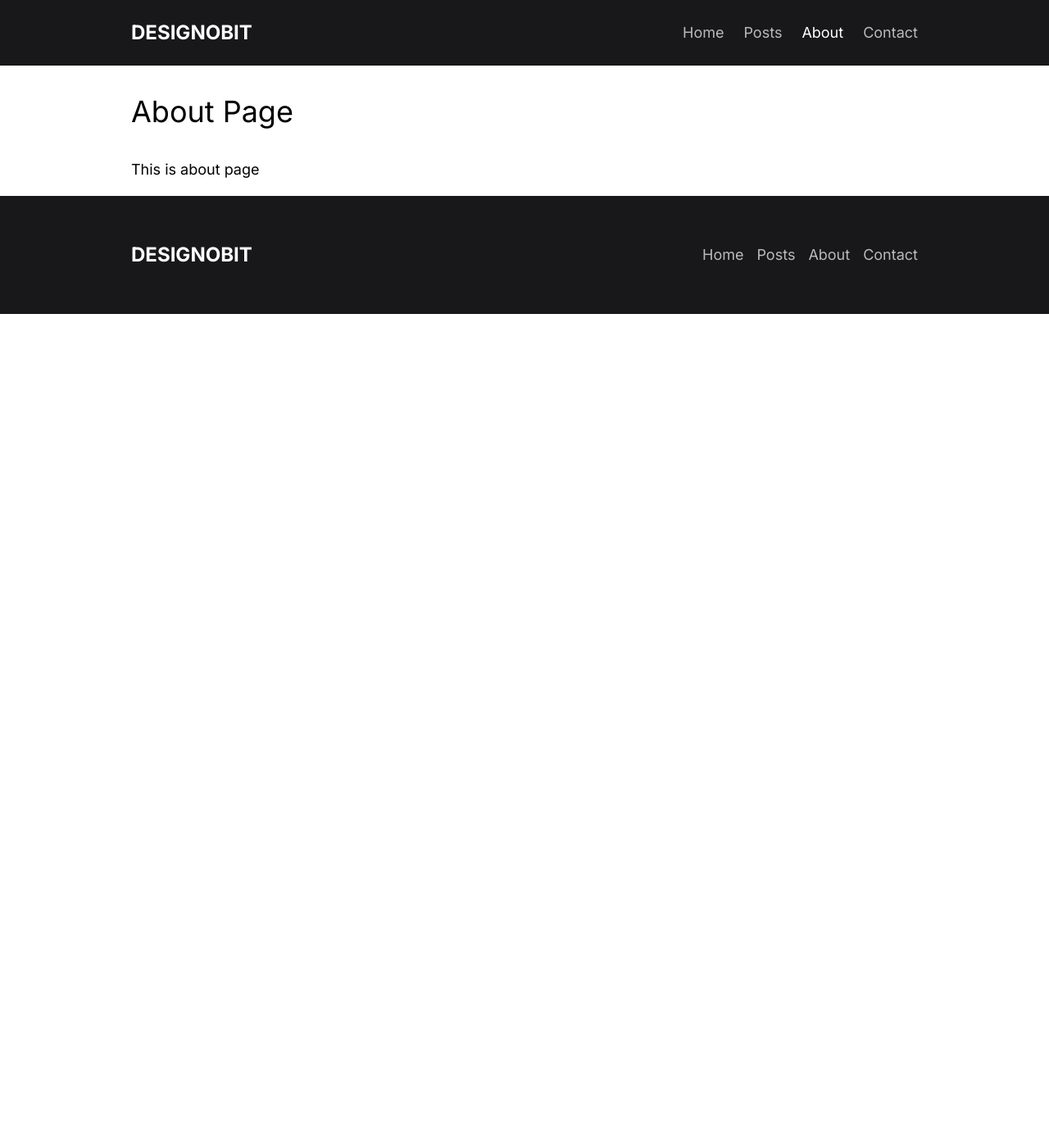
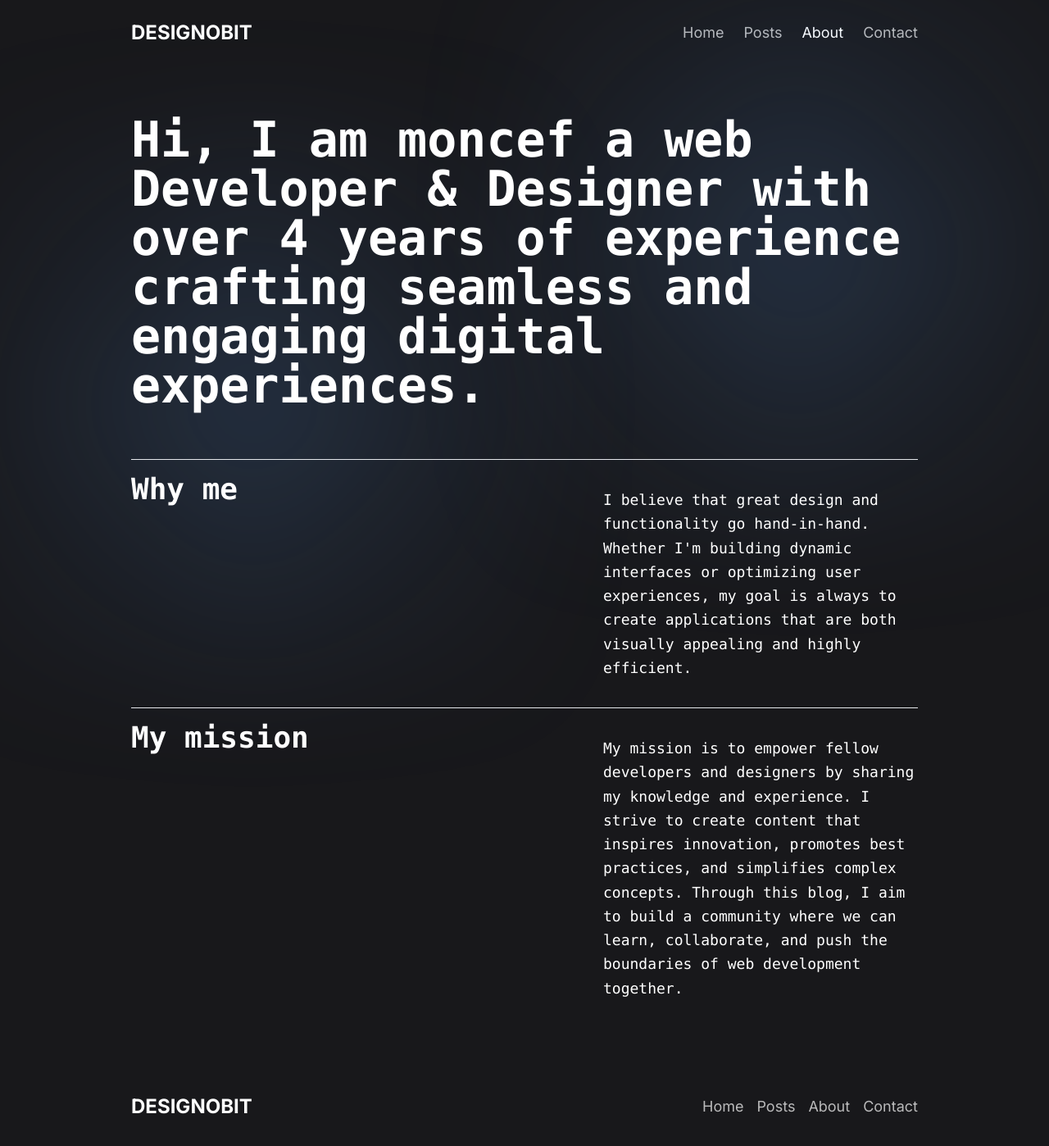
Before and after one commit to Moncef-Mhz/MoncefBlog, a Next.js app: page /about in a window 1280 px wide. Shown: the top 1398 px of the page at 82% size. Before the commit the page ends 800 px from the top, so only its background shows below. Built offline with nearby package versions, Linux system fonts and the light colour scheme.

Commit message:
designing about page

```diff
--- a/app/(pages)/about/page.tsx
+++ b/app/(pages)/about/page.tsx
@@ -1,13 +1,8 @@
-import { Gutter } from "@/components/layout/Gutter";
+import AboutPage from "@/components/layout/AboutPage/page";
 import React from "react";
 
-const AboutPage = () => {
-  return (
-    <Gutter>
-      <h1>About Page</h1>
-      <p>This is about page</p>
-    </Gutter>
-  );
+const About = () => {
+  return <AboutPage />;
 };
 
-export default AboutPage;
+export default About;
--- /dev/null
+++ b/components/layout/AboutPage/page.tsx
@@ -0,0 +1,54 @@
+import React from "react";
+import { Gutter } from "../Gutter";
+import { Metadata } from "next";
+import Link from "next/link";
+
+export const metadata: Metadata = {
+  title: "DesignoBit | About",
+  description:
+    "Hi, I am moncef a web Developer & Designer with over 4 years of experience crafting seamless and engaging digital experiences.",
+};
+
+const AboutPage = () => {
+  return (
+    <Gutter className="flex bg-zinc-900 flex-col  pb-10">
+      <div className="z-10">
+        <h1 className="text-white text-3xl lg:text-6xl font-bold font-mono ">
+          Hi, I am moncef a web Developer & Designer with over 4 years of
+          experience crafting seamless and engaging digital experiences.
+        </h1>
+        {/* <hr /> */}
+        <hr className="my-4" />
+        <div className="flex flex-col lg:flex-row items-start justify-between">
+          <h1 className="text-white font-mono lg:flex-[60%] m-0 font-semibold">
+            Why me
+          </h1>
+          <p className="text-white font-mono lg:flex-[40%]">
+            I believe that great design and functionality go hand-in-hand.
+            Whether I'm building dynamic interfaces or optimizing user
+            experiences, my goal is always to create applications that are both
+            visually appealing and highly efficient.
+          </p>
+        </div>
+        <hr className="my-4" />
+        <div className="flex  flex-col lg:flex-row items-start justify-between">
+          <h1 className="text-white font-mono flex-[60%] m-0 font-semibold">
+            My mission
+          </h1>
+          <p className="text-white font-mono flex-[40%]">
+            My mission is to empower fellow developers and designers by sharing
+            my knowledge and experience. I strive to create content that
+            inspires innovation, promotes best practices, and simplifies complex
+            concepts. Through this blog, I aim to build a community where we can
+            learn, collaborate, and push the boundaries of web development
+            together.
+          </p>
+        </div>
+      </div>
+      <div className="absolute w-[200px] h-[200px] rounded-full bg-blue-400 md:blur-[150px] blur-[200px] lg:right-52 lg:top-52 right-10 top-20"></div>
+      <div className="absolute w-[200px] h-[200px] rounded-full bg-blue-400 md:blur-[150px] blur-[200px] lg:left-52 lg:bottom-52 left-10 bottom-0"></div>
+    </Gutter>
+  );
+};
+
+export default AboutPage;
--- a/components/layout/Footer/index.tsx
+++ b/components/layout/Footer/index.tsx
@@ -9,7 +9,7 @@ import { usePathname } from "next/navigation";
 const Footer = () => {
   const path = usePathname();
   return (
-    <Gutter className="w-full flex flex-col gap-4  left-0 bottom-0 bg-zinc-900 py-8 ">
+    <Gutter className="w-full flex flex-col gap-4   left-0 bottom-0 bg-zinc-900 py-8 ">
       <div className="flex flex-col md:flex-row justify-between items-center">
         <h3 className="text-white uppercase font-bold">DesignoBit</h3>
         <ul className="flex gap-4 m-0">
```
